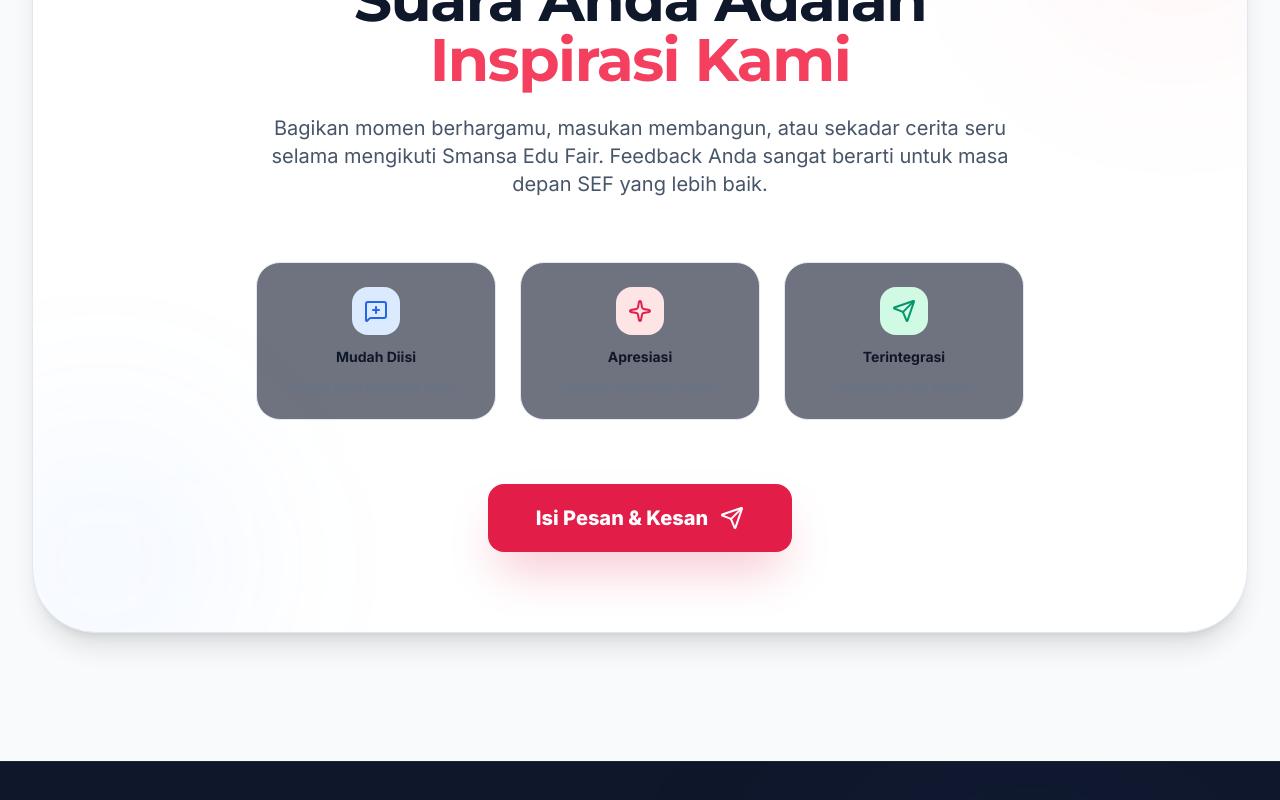
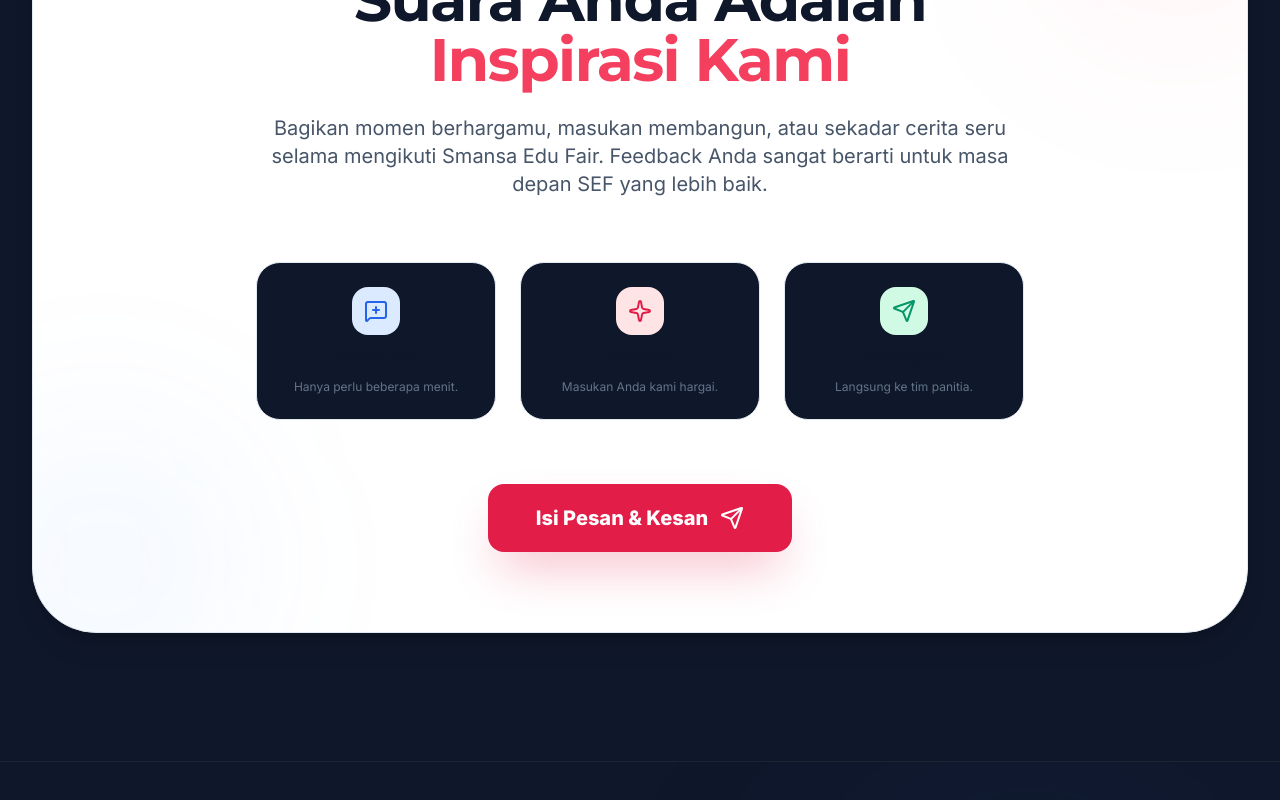
Before and after one commit to ZainKautsar-doc/sefwebsite, a React (Vite) app: page / in a window 1280 px wide. Shown: the part 4609-5409 px from the top of the page. Built offline with nearby package versions, Linux system fonts and the light colour scheme.

Commit message:
fix bug v2 in Feedback component

```diff
--- a/components/Feedback.tsx
+++ b/components/Feedback.tsx
@@ -5,7 +5,7 @@
 
 const Feedback: React.FC = () => {
   return (
-    <div className="py-32 bg-slate-50 dark:bg-slate-900 transition-colors duration-300 border-t border-slate-200 dark:border-white/5">
+    <div className="py-32 bg-slate-50 bg-slate-900 transition-colors duration-300 border-t border-slate-200 border-white/5">
       <div className="max-w-7xl mx-auto px-4 sm:px-6 lg:px-8">
         <ScrollReveal animation="fade-up">
           <div className="bg-white dark:bg-slate-950/50 border border-slate-200 dark:border-white/5 rounded-[4rem] overflow-hidden relative group shadow-xl dark:shadow-2xl">
@@ -29,21 +29,21 @@
                 </div>
 
                 <div className="grid sm:grid-cols-3 gap-6 py-6">
-                  <div className="p-6 rounded-3xl bg-slate-900/60 dark:bg-slate-900/60 border border-slate-200 dark:border-white/5 space-y-3">
+                  <div className="p-6 rounded-3xl bg-slate-900 border border-slate-200 dark:border-white/5 space-y-3">
                     <div className="w-12 h-12 bg-blue-100 dark:bg-blue-500/20 rounded-2xl flex items-center justify-center mx-auto">
                       <MessageSquarePlus className="w-6 h-6 text-blue-600 dark:text-blue-400" />
                     </div>
                     <p className="text-sm font-bold text-slate-900 dark:text-white">Mudah Diisi</p>
                     <p className="text-xs text-slate-500">Hanya perlu beberapa menit.</p>
                   </div>
-                  <div className="p-6 rounded-3xl bg-slate-900/60 dark:bg-slate-900/60 border border-slate-200 dark:border-white/5 space-y-3">
+                  <div className="p-6 rounded-3xl bg-slate-900 border border-slate-200 dark:border-white/5 space-y-3">
                     <div className="w-12 h-12 bg-rose-100 dark:bg-rose-500/20 rounded-2xl flex items-center justify-center mx-auto">
                       <Sparkle className="w-6 h-6 text-rose-600 dark:text-rose-400" />
                     </div>
                     <p className="text-sm font-bold text-slate-900 dark:text-white">Apresiasi</p>
                     <p className="text-xs text-slate-500">Masukan Anda kami hargai.</p>
                   </div>
-                  <div className="p-6 rounded-3xl bg-slate-900/60 dark:bg-slate-900/60 border border-slate-200 dark:border-white/5 space-y-3">
+                  <div className="p-6 rounded-3xl bg-slate-900 border border-slate-200 dark:border-white/5 space-y-3">
                     <div className="w-12 h-12 bg-emerald-100 dark:bg-emerald-500/20 rounded-2xl flex items-center justify-center mx-auto">
                       <Send className="w-6 h-6 text-emerald-600 dark:text-emerald-400" />
                     </div>
```
